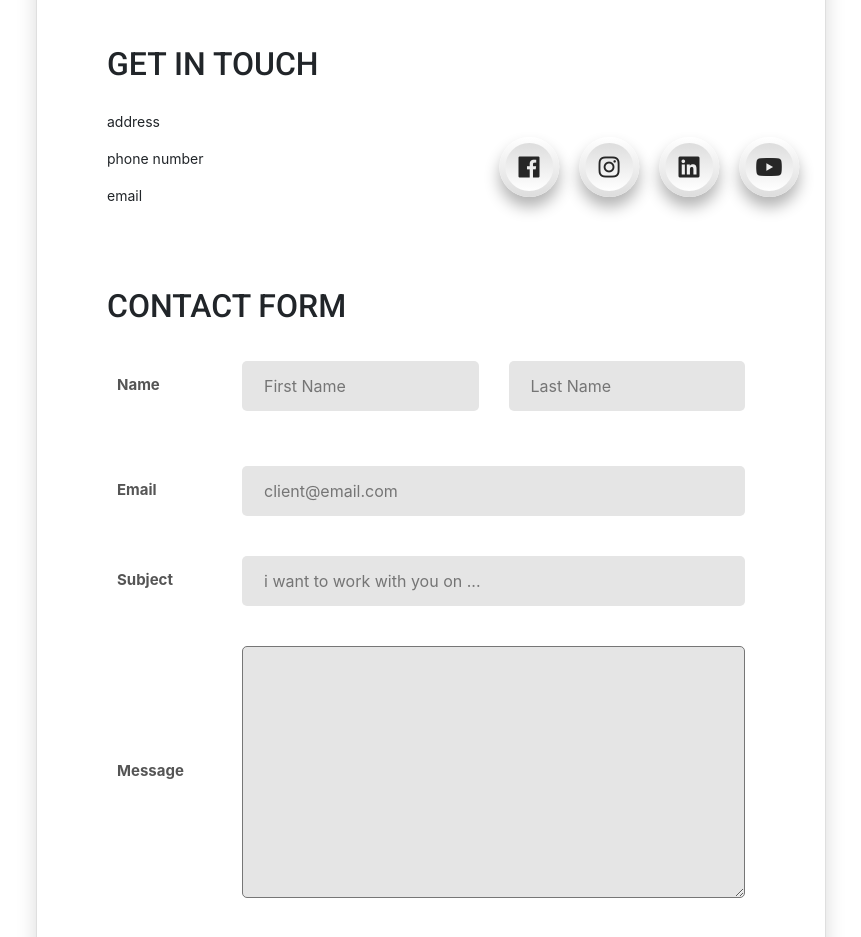
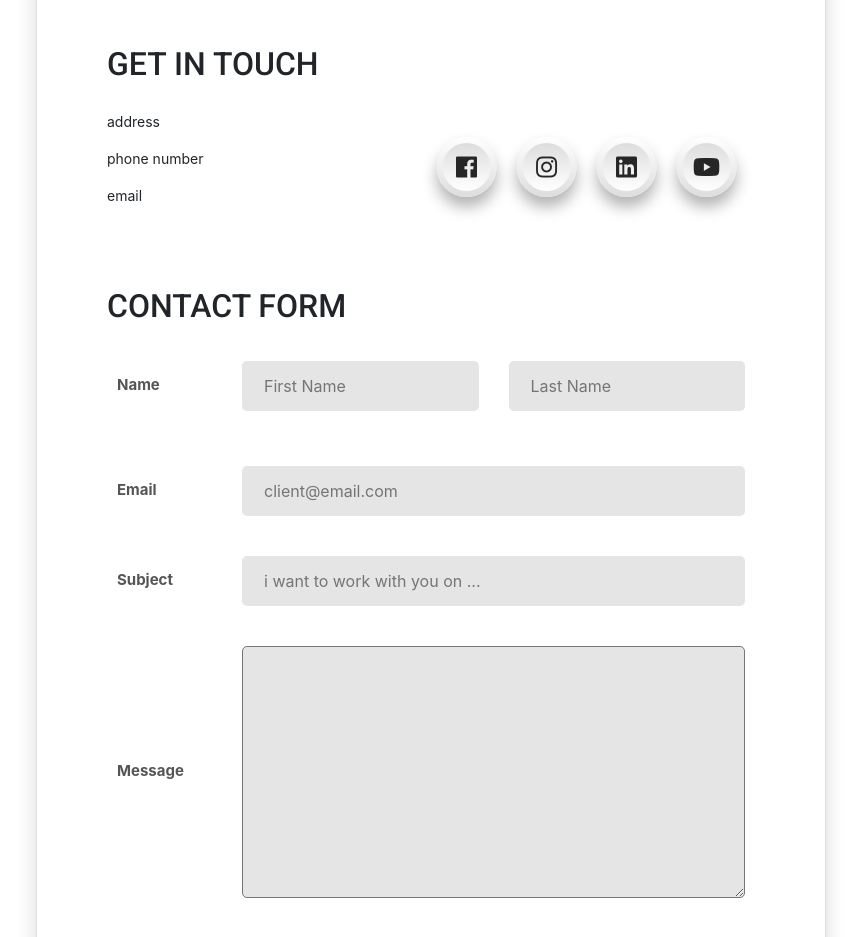
Before and after one commit to Med0uni/MelkartWebsite, a Next.js app: page /contact in a window 1280 px wide. Shown: the part 900-1837 px from the top of the page, without its empty margins (209-1070 px from the left). Built offline with nearby package versions, Linux system fonts and the light colour scheme.

Commit message:
Add files via upload

```diff
--- a/components/coordonnees.css
+++ b/components/coordonnees.css
@@ -16,7 +16,7 @@
   top: 50%;
   left: 50%;
   transform: translate(-50%, -50%);
-  margin-left: 50px;
+  margin-left: 20px;
   margin-top: 0;
   margin-right: 0;
   margin-bottom: 0;
@@ -320,7 +320,6 @@ button {
   min-height: 100vh;
 }
 
-
 h1,
 h2,
 h3,
@@ -461,7 +460,6 @@ h6 {
   font-family: inherit;
 }
 
-
 .btn--radius-2 {
   -webkit-border-radius: 5px;
   -moz-border-radius: 5px;
@@ -473,7 +471,7 @@ h6 {
 }
 
 .btn--red:hover {
-  background: #9CA8C1;
+  background: #9ca8c1;
 }
 
 /* =======================================================================
```
